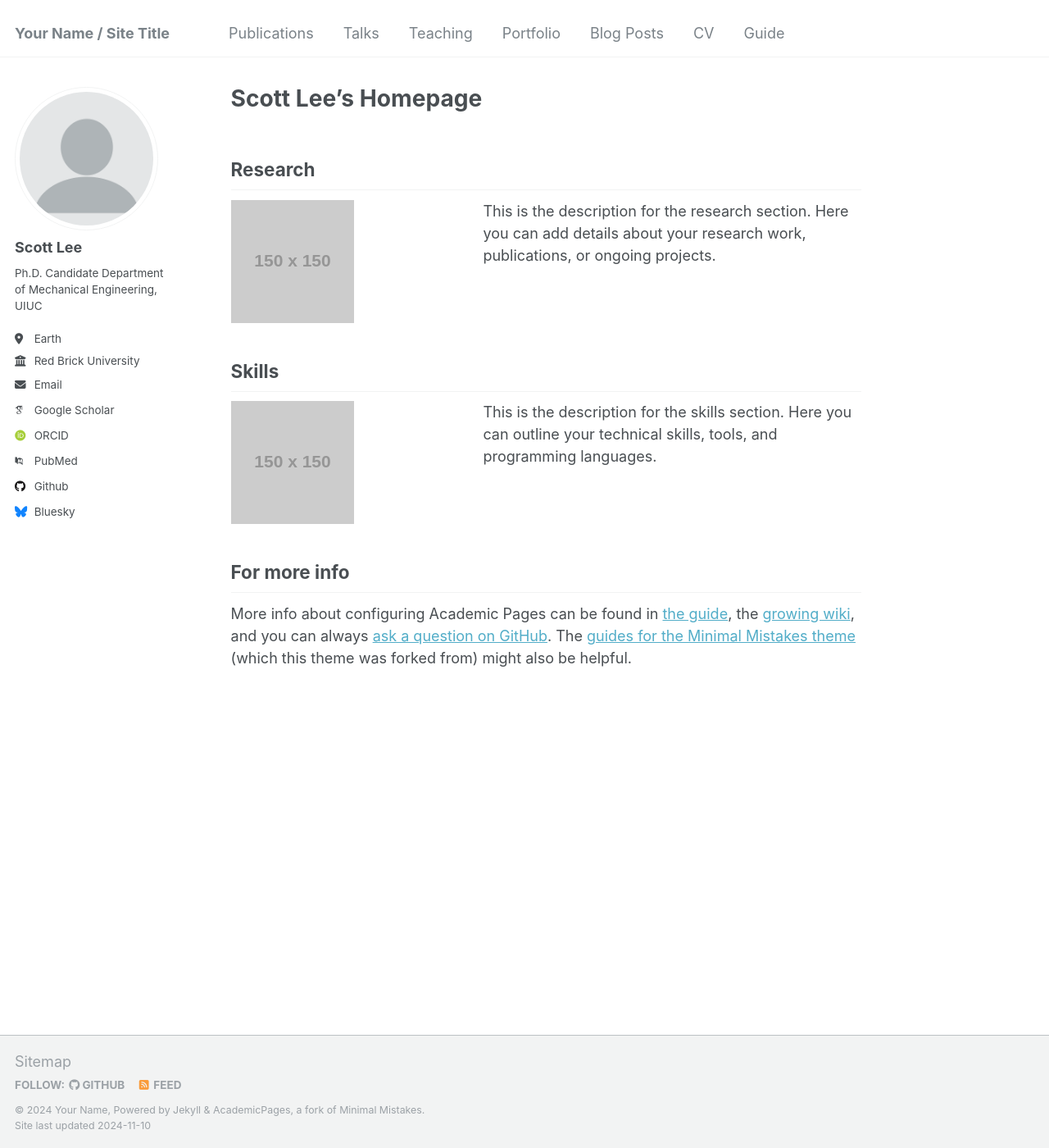
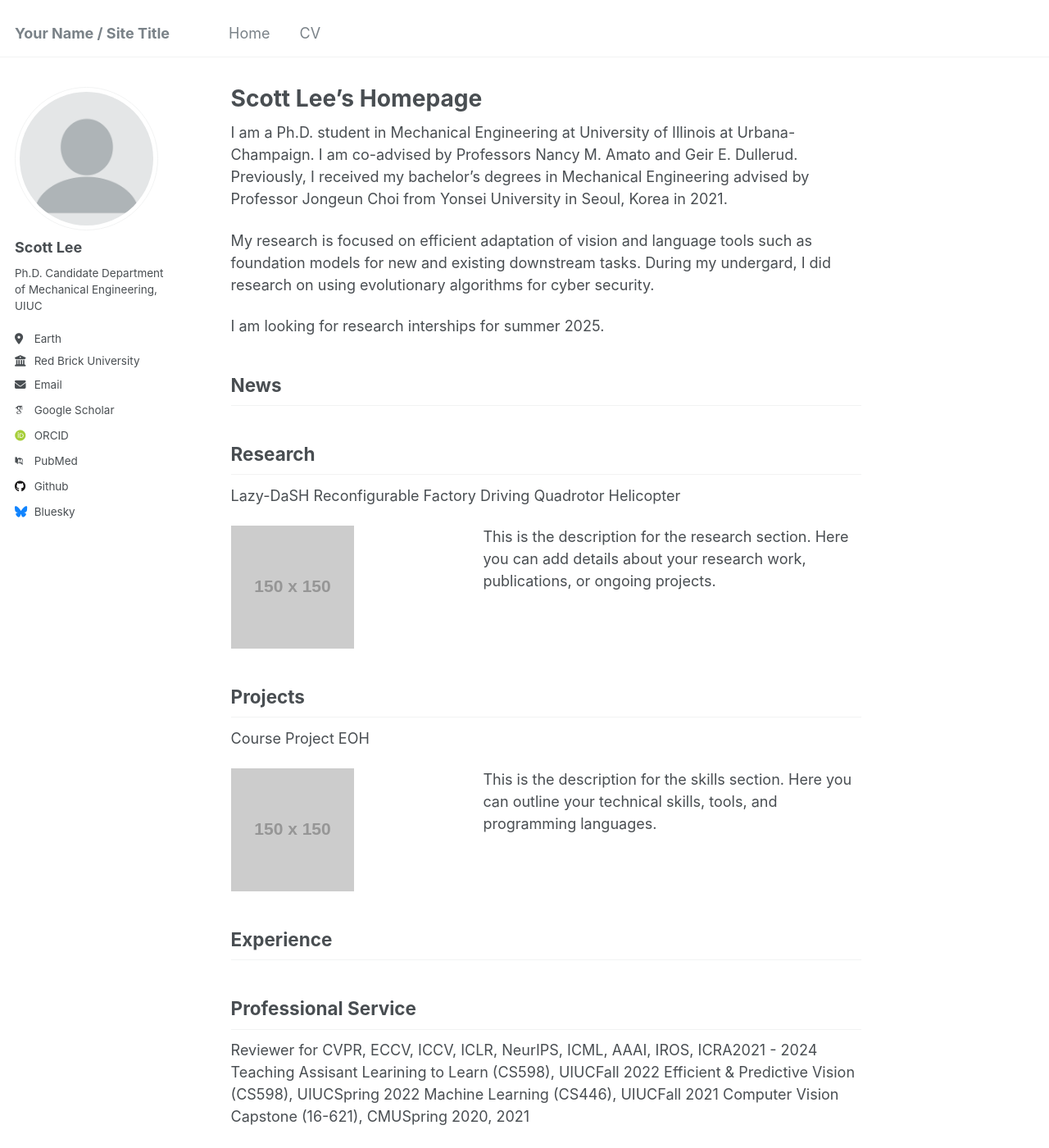
Before and after one commit to sl148/sl148.github.io, a Jekyll site: the page built from _pages/about.md, in a window 1280 px wide and 1400 px high. Shown: the whole window at 82% size. Built offline with Jekyll 4.4.1, drawn with Linux system fonts in a browser that asks for light colours; some web fonts are replaced.

Commit message:
Change navigation bar

```diff
--- a/_data/navigation.yml
+++ b/_data/navigation.yml
@@ -5,23 +5,23 @@
 # prevent it from being included in the site.
 
 main:
-  - title: "Publications"
-    url: /publications/
+  - title: "Home"
+    url: /about/
 
-  - title: "Talks"
-    url: /talks/
+  # - title: "Talks"
+  #   url: /talks/
 
-  - title: "Teaching"
-    url: /teaching/
+  # - title: "Teaching"
+  #   url: /teaching/
 
-  - title: "Portfolio"
-    url: /portfolio/
+  # - title: "Portfolio"
+  #   url: /portfolio/
 
-  - title: "Blog Posts"
-    url: /year-archive/
+  # - title: "Blog Posts"
+  #   url: /year-archive/
 
   - title: "CV"
     url: /cv/
 
-  - title: "Guide"
-    url: /markdown/
+  # - title: "Guide"
+  #   url: /markdown/
--- a/_pages/about.md
+++ b/_pages/about.md
@@ -7,9 +7,26 @@ redirect_from:
   - /about.html
 ---
 
+I am a Ph.D. student in Mechanical Engineering at University of Illinois at Urbana-Champaign. I am co-advised by Professors Nancy M. Amato and Geir E. Dullerud.
+Previously, I received my bachelor's  degrees in Mechanical Engineering advised by Professor Jongeun Choi from Yonsei University in Seoul, Korea in 2021.
+
+My research is focused on efficient adaptation of vision and language tools such as foundation models for new and existing downstream tasks. During my undergard, I did research on using evolutionary algorithms for cyber security.
+
+
+I am looking for research interships for summer 2025.
+
+News
+------
+
+
+
 Research
 ------
-
+Lazy-DaSH
+Reconfigurable Factory
+Driving
+Quadrotor
+Helicopter
 <div style="display: flex; flex-direction: row; align-items: flex-start; margin-bottom: 20px;">
   <div style="width: 40%; padding-right: 20px;">
     <img src="https://via.placeholder.com/150" alt="Research Image" style="max-width: 100%; height: auto;">
@@ -19,8 +36,11 @@ Research
   </div>
 </div>
 
-Skills
+
+Projects
 ------
+Course Project
+EOH
 
 <div style="display: flex; flex-direction: row; align-items: flex-start; margin-bottom: 20px;">
   <div style="width: 40%; padding-right: 20px;">
@@ -31,6 +51,22 @@ Skills
   </div>
 </div>
 
-For more info
+
+Experience
+------
+
+
+Professional Service
+------
+Reviewer for CVPR, ECCV, ICCV, ICLR, NeurIPS, ICML, AAAI, IROS, ICRA2021 - 2024
+Teaching Assisant
+Learining to Learn (CS598), UIUCFall 2022
+Efficient & Predictive Vision (CS598), UIUCSpring 2022
+Machine Learning (CS446), UIUCFall 2021
+Computer Vision Capstone (16-621), CMUSpring 2020, 2021
+
+
+
+Contact
 ------
 More info about configuring Academic Pages can be found in [the guide](https://academicpages.github.io/markdown/), the [growing wiki](https://github.com/academicpages/academicpages.github.io/wiki), and you can always [ask a question on GitHub](https://github.com/academicpages/academicpages.github.io/discussions). The [guides for the Minimal Mistakes theme](https://mmistakes.github.io/minimal-mistakes/docs/configuration/) (which this theme was forked from) might also be helpful.
```
